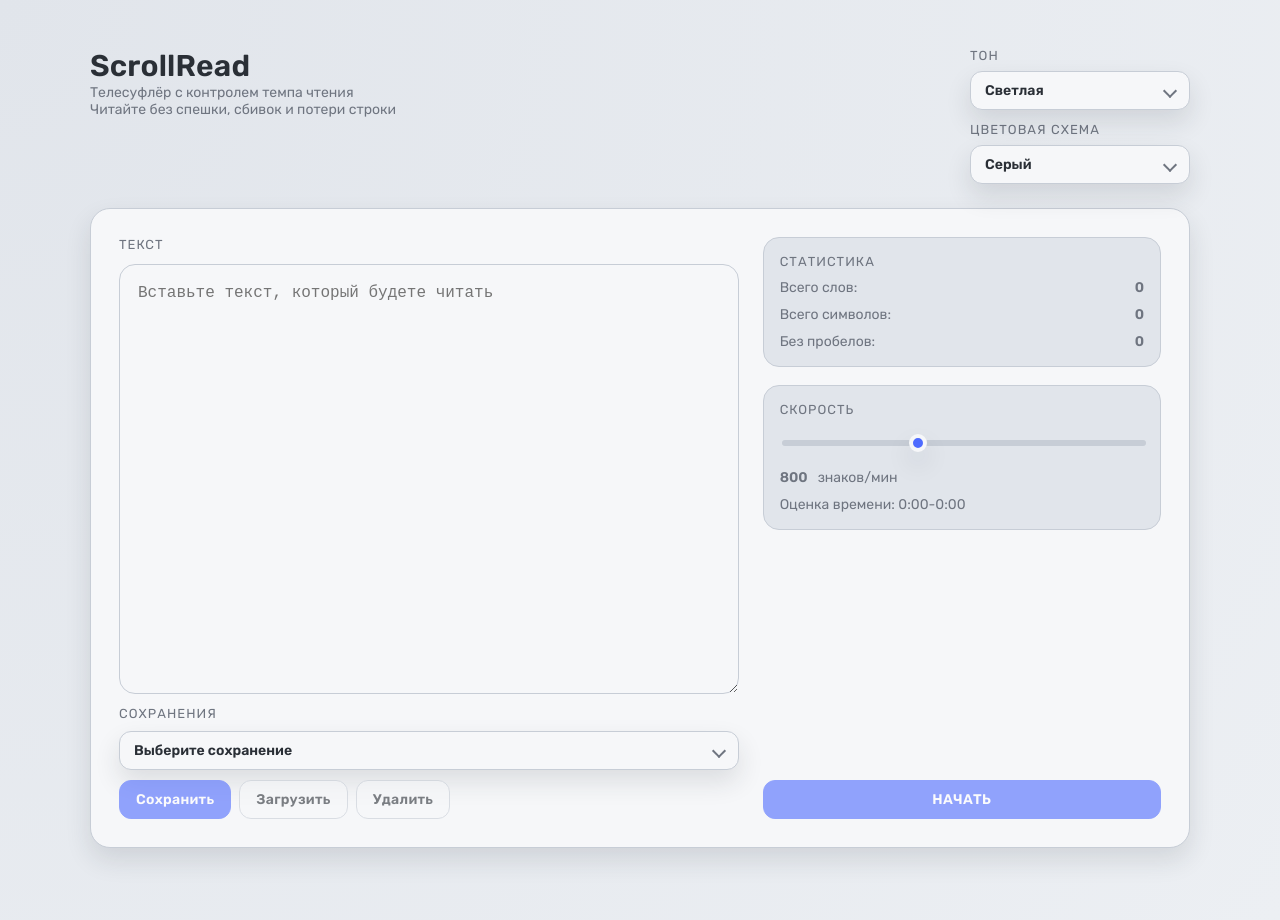
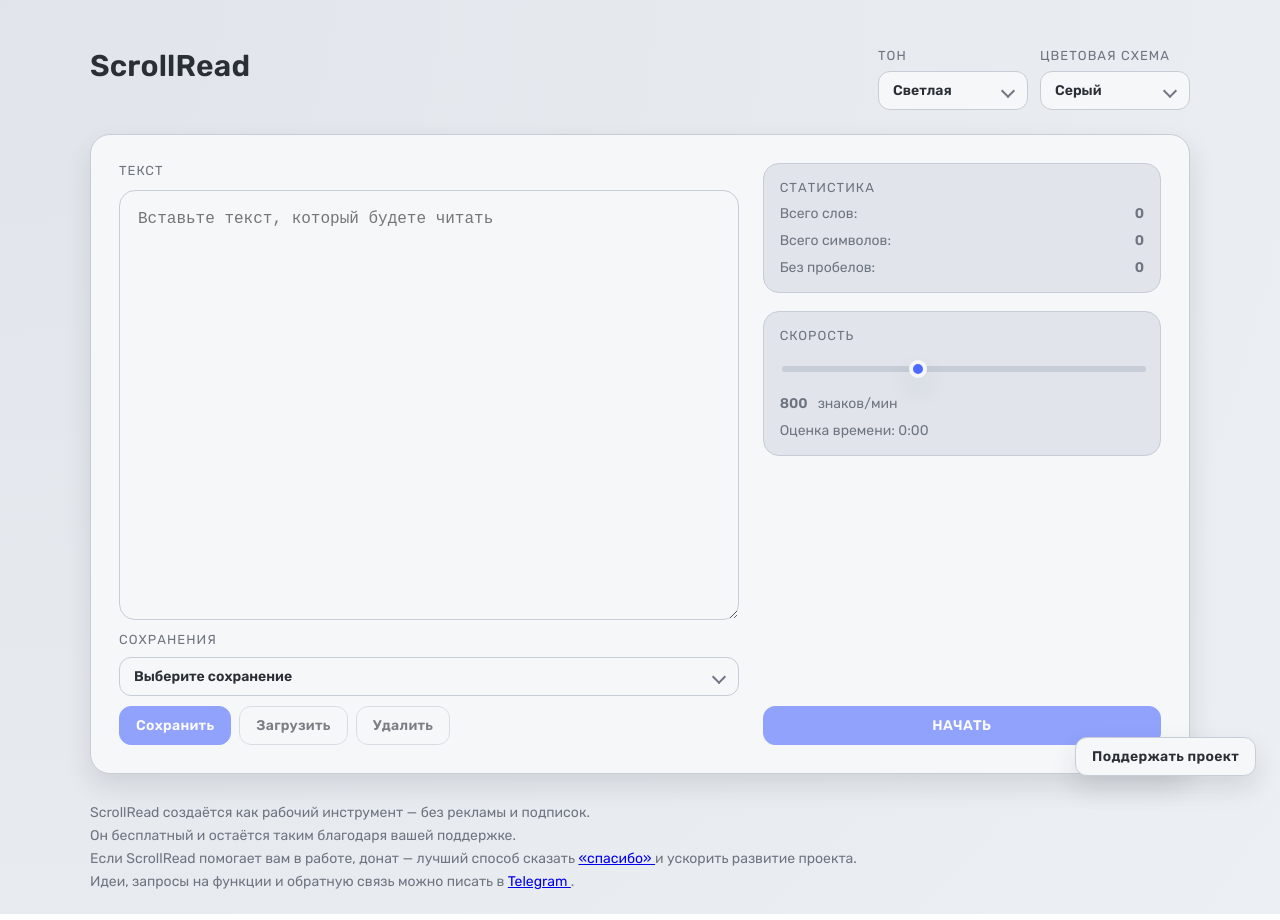
Before and after one commit to saibrok/scrollread, a Vue app: page / in a window 1280 px wide. Built offline with nearby package versions, Linux system fonts and the light colour scheme.

Commit message:
feat: информация о донате

```diff
--- a/src/App.vue
+++ b/src/App.vue
@@ -2,8 +2,8 @@
 import { computed, onMounted, provide, reactive, ref, watch } from 'vue';
 
 import { DEFAULTS, loadSettings, loadTextSaves, saveSettings, saveTextSaves } from './utils/storage';
-import { THEME_CLASS_NAMES, normalizePalette, resolveThemeName } from './utils/themes';
 import { countChars, countWords, formatTime } from './utils/text';
+import { normalizePalette, resolveThemeName, THEME_CLASS_NAMES } from './utils/themes';
 
 import EditorView from './components/EditorView.vue';
 import ReaderView from './components/ReaderView.vue';
@@ -27,12 +27,11 @@ const stats = computed(() => {
 
 const timeRange = computed(() => {
     const speed = settings.speed;
-    const withoutSpaces = countChars(text.value, false);
     const withSpaces = countChars(text.value, true);
-    const minSeconds = Math.ceil((withoutSpaces / speed) * 60);
-    const maxSeconds = Math.ceil((withSpaces / speed) * 60);
 
-    return `${formatTime(minSeconds)}-${formatTime(maxSeconds)}`;
+    const totalSeconds = Math.ceil((withSpaces / speed) * 60);
+
+    return formatTime(totalSeconds);
 });
 
 const canStart = computed(() => text.value.trim().length > 0);
@@ -89,7 +88,6 @@ onMounted(() => {
 
     applyTheme(settings.themeTone, settings.themePalette);
 });
-
 
 watch(
     () => [settings.themeTone, settings.themePalette],
@@ -158,6 +156,7 @@ function overwriteSave(id, textValue) {
 
     if (index === -1) {
         createSave(textValue);
+
         return;
     }
 
@@ -168,6 +167,7 @@ function overwriteSave(id, textValue) {
     };
 
     const next = [...textSaves.value];
+
     next.splice(index, 1);
     textSaves.value = [entry, ...next];
     selectedSaveId.value = entry.id;
@@ -180,6 +180,7 @@ function handleSaveRequest() {
 
     if (selectedSaveId.value) {
         saveConfirmOpen.value = true;
+
         return;
     }
 
@@ -189,6 +190,7 @@ function handleSaveRequest() {
 function handleSaveOverwrite() {
     if (!selectedSaveId.value) {
         saveConfirmOpen.value = false;
+
         return;
     }
 
@@ -208,6 +210,7 @@ function handleLoadRequest() {
 
     if (text.value.trim().length) {
         loadConfirmOpen.value = true;
+
         return;
     }
 
@@ -238,6 +241,7 @@ function handleDeleteSave() {
 function handleDeleteConfirm() {
     if (!selectedSaveId.value) {
         deleteConfirmOpen.value = false;
+
         return;
     }
 
--- a/src/components/EditorView.vue
+++ b/src/components/EditorView.vue
@@ -1,12 +1,12 @@
 <script setup>
 import { computed } from 'vue';
 
+import { getPaletteOptions, THEME_TONE_OPTIONS } from '../utils/themes';
+
 import SrButton from '../ui/SrButton.vue';
+import SrModal from '../ui/SrModal.vue';
 import SrRange from '../ui/SrRange.vue';
 import SrSelect from '../ui/SrSelect.vue';
-import SrModal from '../ui/SrModal.vue';
-
-import { THEME_TONE_OPTIONS, getPaletteOptions } from '../utils/themes';
 
 const props = defineProps({
     text: {
@@ -91,6 +91,10 @@ const paletteOptions = computed(() => getPaletteOptions(props.themeTone));
 function onTextInput(event) {
     emit('update:text', event.target.value);
 }
+
+function openSupport() {
+    window.open('https://dalink.to/saibrok', '_blank', 'noopener,noreferrer');
+}
 </script>
 
 <template>
@@ -98,8 +102,6 @@ function onTextInput(event) {
         <header class="page-header">
             <div>
                 <div class="title">ScrollRead</div>
-                <div class="subtitle">Телесуфлёр с контролем темпа чтения</div>
-                <div class="subtitle">Читайте без спешки, сбивок и потери строки</div>
             </div>
             <div class="header-theme">
                 <div class="header-theme__control">
@@ -216,9 +218,7 @@ function onTextInput(event) {
             <div class="sr-modal-header">
                 <div>Сохранение текста</div>
             </div>
-            <div class="sr-modal-text">
-                Выберите действие для выбранного сохранения.
-            </div>
+            <div class="sr-modal-text">Выберите действие для выбранного сохранения.</div>
             <div class="sr-modal-actions">
                 <SrButton
                     variant="default"
@@ -249,9 +249,7 @@ function onTextInput(event) {
             <div class="sr-modal-header">
                 <div>Загрузка текста</div>
             </div>
-            <div class="sr-modal-text">
-                В тексте есть данные. Заменить содержимое?
-            </div>
+            <div class="sr-modal-text">В тексте есть данные. Заменить содержимое?</div>
             <div class="sr-modal-actions">
                 <SrButton
                     variant="default"
@@ -276,9 +274,7 @@ function onTextInput(event) {
             <div class="sr-modal-header">
                 <div>Удаление сохранения</div>
             </div>
-            <div class="sr-modal-text">
-                Удалить выбранное сохранение без возможности восстановления?
-            </div>
+            <div class="sr-modal-text">Удалить выбранное сохранение без возможности восстановления?</div>
             <div class="sr-modal-actions">
                 <SrButton
                     variant="default"
@@ -294,5 +290,37 @@ function onTextInput(event) {
                 </SrButton>
             </div>
         </SrModal>
+        <footer class="page-footer">
+            <div class="subtitle">ScrollRead создаётся как рабочий инструмент — без рекламы и подписок.</div>
+            <div class="subtitle">Он бесплатный и остаётся таким благодаря вашей поддержке.</div>
+            <div class="subtitle">
+                Если ScrollRead помогает вам в работе, донат — лучший способ сказать
+                <a
+                    href="https://dalink.to/saibrok"
+                    target="_blank"
+                    rel="noopener noreferrer"
+                >
+                    «спасибо»
+                </a>
+                и ускорить развитие проекта.
+            </div>
+            <div class="subtitle">
+                Идеи, запросы на функции и обратную связь можно писать в
+                <a
+                    href="https://t.me/saibrok"
+                    target="_blank"
+                    rel="noopener noreferrer"
+                >
+                    Telegram
+                </a>
+                .
+            </div>
+        </footer>
+        <SrButton
+            class="support-button"
+            @click="openSupport"
+        >
+            Поддержать проект
+        </SrButton>
     </div>
 </template>
--- a/src/components/ReaderPanel.vue
+++ b/src/components/ReaderPanel.vue
@@ -1,5 +1,5 @@
 <script setup>
-import { ref } from 'vue';
+import { onMounted, ref } from 'vue';
 
 import SrRange from '../ui/SrRange.vue';
 import SrSelect from '../ui/SrSelect.vue';
@@ -19,6 +19,7 @@ const props = defineProps({
 const emit = defineEmits(['update', 'toggle']);
 
 const isOpen = ref(true);
+const STORAGE_KEY = 'scrollread_reader_panel_open';
 
 const fontOptions = [
     { value: "'EB Garamond', 'Times New Roman', serif", text: 'EB Garamond' },
@@ -58,7 +59,16 @@ function emitUpdate(key, value) {
 function togglePanel() {
     isOpen.value = !isOpen.value;
     emit('toggle', isOpen.value);
+    localStorage.setItem(STORAGE_KEY, String(isOpen.value));
 }
+
+onMounted(() => {
+    const saved = localStorage.getItem(STORAGE_KEY);
+
+    if (saved === 'true' || saved === 'false') {
+        isOpen.value = saved === 'true';
+    }
+});
 </script>
 
 <template>
--- a/src/styles/base.css
+++ b/src/styles/base.css
@@ -42,10 +42,11 @@ body {
 
 .page {
     width: min(1100px, 92vw);
-    margin: 48px auto 72px;
+    margin: 48px auto 24px;
     display: flex;
     flex-direction: column;
     gap: 24px;
+    min-height: calc(100vh - 72px);
 }
 
 header {
--- a/src/styles/editor.css
+++ b/src/styles/editor.css
@@ -15,12 +15,13 @@
 }
 
 .header-theme {
-    display: grid;
+    display: flex;
     gap: 12px;
     min-width: 220px;
 }
 
 .header-theme__control {
+    width: 150px;
     display: flex;
     flex-direction: column;
     gap: 8px;
@@ -119,6 +120,21 @@ input[type='range'] {
     margin-top: auto;
 }
 
+.support-button {
+    position: fixed;
+    right: 24px;
+    bottom: 24px;
+    z-index: 30;
+}
+
+.page-footer {
+    display: flex;
+    flex-direction: column;
+    gap: 6px;
+    padding-top: 6px;
+    margin-top: auto;
+}
+
 @media (max-width: 900px) {
     .page-header {
         flex-direction: column;
--- a/src/styles/reader.css
+++ b/src/styles/reader.css
@@ -333,3 +333,27 @@
     justify-content: flex-end;
     gap: 10px;
 }
+
+@media (max-width: 900px) {
+    .reader-header {
+        flex-direction: column;
+        align-items: stretch;
+        gap: 12px;
+    }
+
+    .reader-controls {
+        flex-wrap: wrap;
+        justify-content: space-between;
+    }
+
+    .reader-timers {
+        flex-direction: column;
+        align-items: flex-start;
+        gap: 8px;
+        text-align: left;
+    }
+
+    .reader-theme {
+        grid-template-columns: 1fr;
+    }
+}
--- a/src/ui/SrSelect.vue
+++ b/src/ui/SrSelect.vue
@@ -137,7 +137,6 @@ onBeforeUnmount(() => {
     background: var(--ui-surface, var(--surface));
     border: 1px solid var(--ui-border, var(--border));
     border-radius: 12px;
-    box-shadow: var(--ui-shadow, 0 10px 20px rgb(15 23 42 / 8%));
 
     transition:
         transform 0.15s ease,
--- a/src/utils/themes.js
+++ b/src/utils/themes.js
@@ -6,7 +6,7 @@ export const THEME_TONE_OPTIONS = [
 const PALETTES = [
     { value: 'gray-hard', text: 'Графит' },
     { value: 'gray-medium', text: 'Серый' },
-    { value: 'gray-light', text: 'Белый' },
+    { value: 'gray-light', text: 'Туман' },
     { value: 'sage', text: 'Шалфей' },
     { value: 'sand', text: 'Песок' },
     { value: 'sky', text: 'Небо' },
@@ -64,6 +64,7 @@ export function getPaletteOptions() {
 
 export function normalizePalette(tone, palette) {
     const available = getPaletteOptions().map((item) => item.value);
+
     if (available.includes(palette)) {
         return palette;
     }
@@ -73,6 +74,7 @@ export function normalizePalette(tone, palette) {
 
 export function resolveThemeName(tone, palette) {
     const toneMap = THEME_NAME_MAP[tone];
+
     if (!toneMap) {
         return THEME_NAME_MAP.light['gray-medium'];
     }
```
Lines whose indentation alone changed are shown as unchanged.
